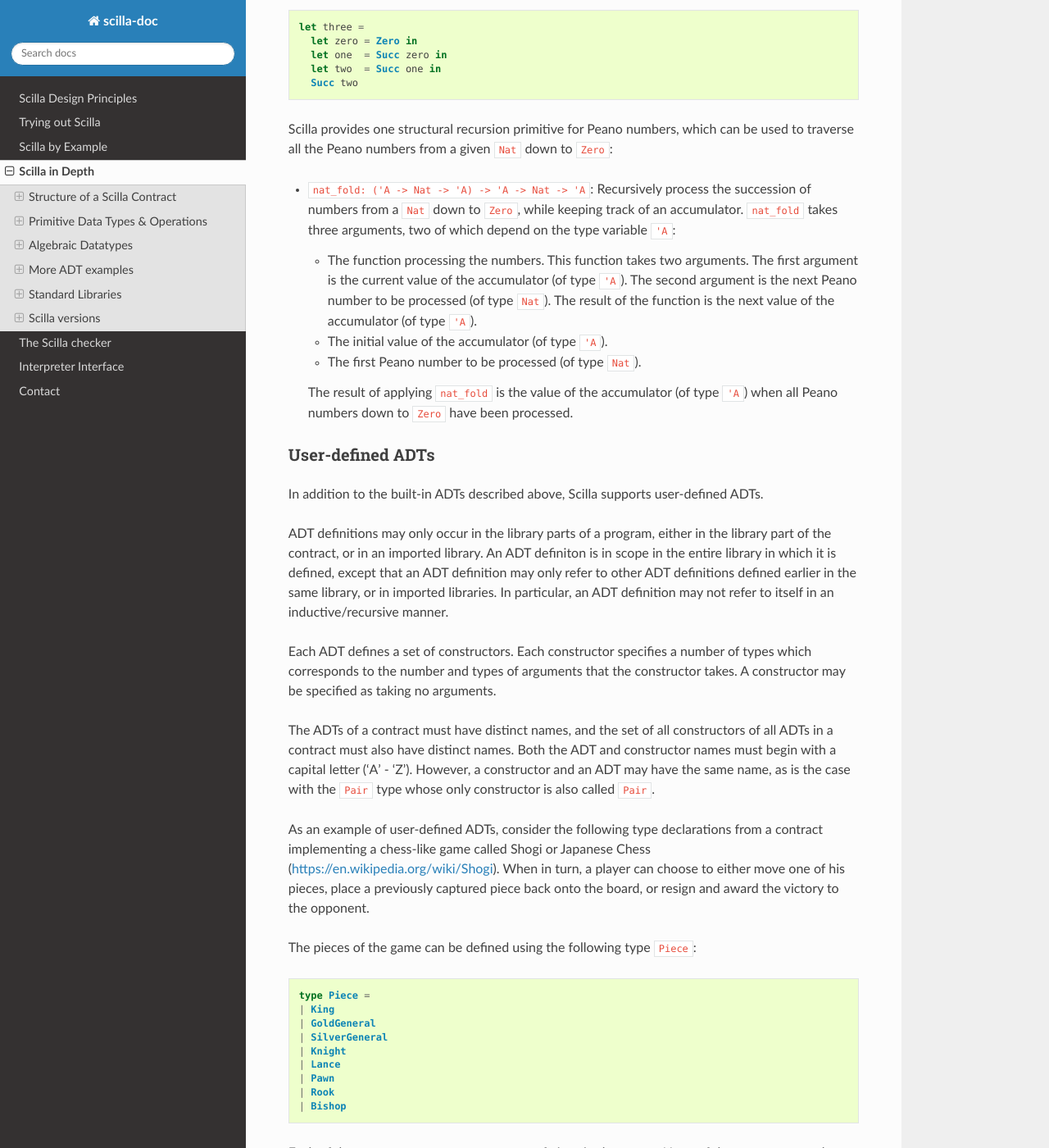
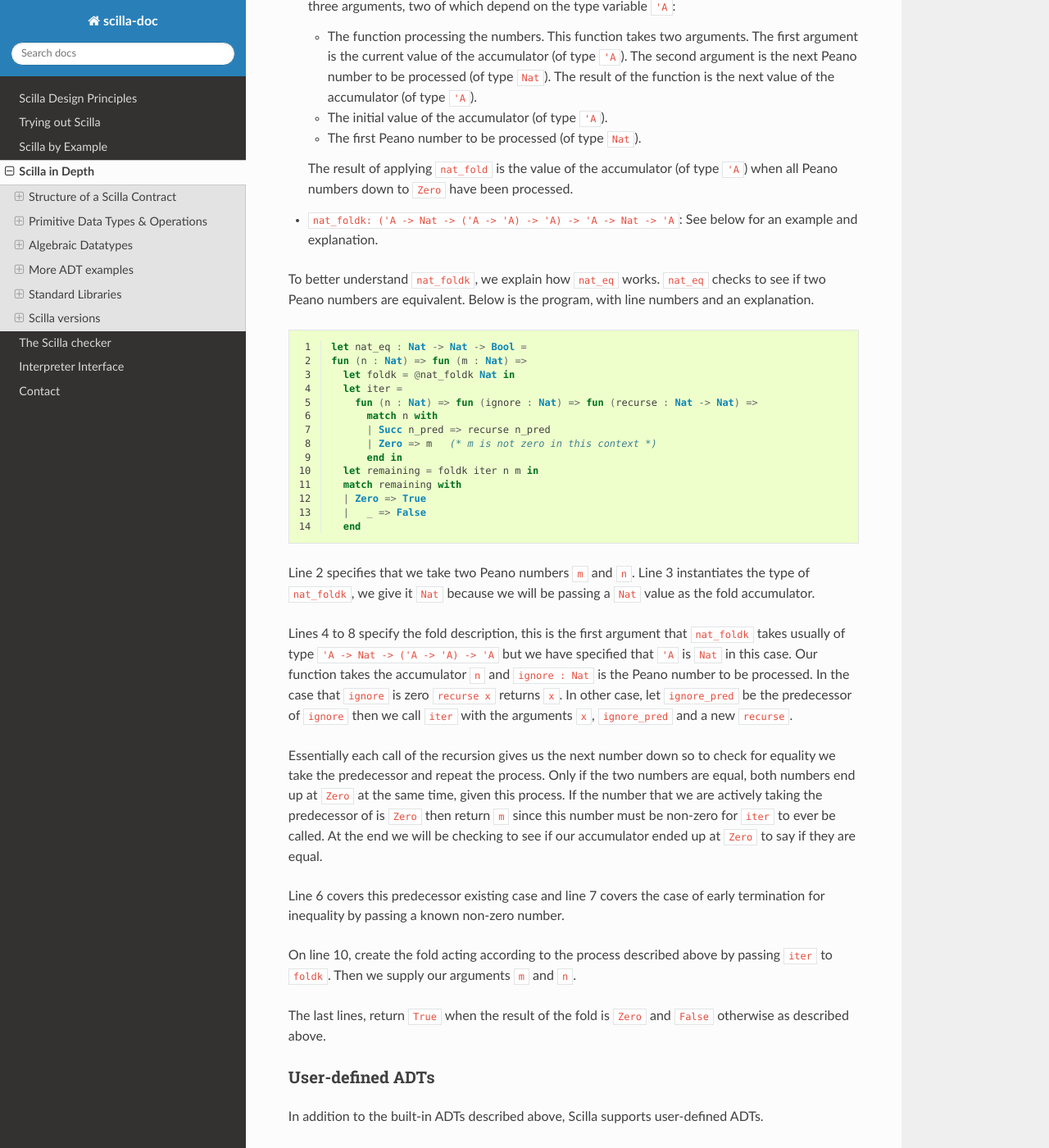
Before and after one commit to Zilliqa/scilla-docs, a Sphinx documentation site: the page built from docs/source/scilla-in-depth.rst, in a window 1280 px wide and 1400 px high, scrolled down 19225 px. Shown: the whole window at 82% size. Built offline with Sphinx 7.4.7 and the Read the Docs theme 2.0.0, drawn with Linux system fonts in a browser that asks for light colours; some of the changed text lies outside the part shown.

Commit message:
Document nat_fold_k with example

```diff
--- a/docs/source/scilla-in-depth.rst
+++ b/docs/source/scilla-in-depth.rst
@@ -941,27 +941,7 @@ can be used to traverse all the elements of any list:
   ``list_foldl``.
 
 - ``list_foldk: ('B -> 'A -> ('B -> 'B) -> 'B) -> 'B -> (List 'A) -> 'B`` :
-  Recursively process the elements in a list according to a *fold
-  description*, while keeping track of an *accumulator*.
-  ``list_foldk`` takes three arguments, which all
-  depend on the two type variables ``'A`` and ``'B``:
-
-  - The function ``c`` describing the fold step. This function takes three
-    arguments. The first argument is the current value of the
-    accumulator (of type ``'B``). The second argument is the next list
-    element to be processed (of type ``'A``). The third argument is
-    the recursive call (of type ``'B -> 'B``). The result of the
-    function is the next value of the accumulator (of type ``'B``).
-
-  - The initial value of the accumulator ``z`` (of type ``'B``).
-
-  - The list of elements to be processed (of type ``List 'A``).
-
-  In the case of a non-empty last argument with head ``x`` and tail ``xs``
-  we apply to ``c`` the arguments ``z``, ``x`` and
-  ``λk. list_foldk c k xs``. For an empty last argument we return ``z``,
-  the accumulator.
-
+  See the example list_find_.
 
 .. note::
 
@@ -1112,7 +1092,7 @@ to the integer 3:
     let two  = Succ one in
     Succ two
 
-Scilla provides one structural recursion primitive for Peano numbers,
+Scilla provides two structural recursion primitives for Peano numbers,
 which can be used to traverse all the Peano numbers from a given
 ``Nat`` down to ``Zero``:
 
@@ -1135,7 +1115,63 @@ which can be used to traverse all the Peano numbers from a given
   (of type ``'A``) when all Peano numbers down to ``Zero`` have been
   processed.
 
-
+- ``nat_foldk: ('A -> Nat -> ('A -> 'A) -> 'A) -> 'A -> Nat -> 'A``:
+  See below for an example and explanation.
+
+To better understand ``nat_foldk``, we explain how ``nat_eq`` works.
+``nat_eq`` checks to see if two Peano numbers are equivalent. Below
+is the program, with line numbers and an explanation.
+
+.. code-block:: ocaml
+  :linenos:
+
+  let nat_eq : Nat -> Nat -> Bool =
+  fun (n : Nat) => fun (m : Nat) =>
+    let foldk = @nat_foldk Nat in
+    let iter =
+      fun (n : Nat) => fun (ignore : Nat) => fun (recurse : Nat -> Nat) =>
+        match n with
+        | Succ n_pred => recurse n_pred
+        | Zero => m   (* m is not zero in this context *)
+        end in
+    let remaining = foldk iter n m in
+    match remaining with
+    | Zero => True
+    |   _ => False
+    end
+
+Line 2 specifies that we take two Peano numbers ``m`` and ``n``.
+Line 3 instantiates the type of ``nat_foldk``, we give it ``Nat``
+because we will be passing a ``Nat`` value as the fold accumulator.
+
+Lines 4 to 8 specify the fold description, this is the first argument
+that ``nat_foldk`` takes usually of type ``'A -> Nat -> ('A -> 'A) -> 'A``
+but we have specified that ``'A`` is ``Nat`` in this case. Our function
+takes the accumulator ``n`` and ``ignore : Nat`` is the Peano number to
+be processed. In the case that ``ignore`` is zero ``recurse x`` returns
+``x``. In other case, let ``ignore_pred`` be the predecessor of ``ignore``
+then we call ``iter`` with the arguments ``x``, ``ignore_pred`` and
+a new ``recurse``.
+
+Essentially each call of the recursion gives us the next number down
+so to check for equality we take the predecessor and repeat the process.
+Only if the two numbers are equal, both numbers end up at
+``Zero`` at the same time, given this process. If the number that
+we are actively taking the predecessor of is ``Zero`` then return
+``m`` since this number must be non-zero for ``iter`` to ever be
+called. At the end we will be checking to see if our accumulator
+ended up at ``Zero`` to say if they are equal.
+
+Line 6 covers this predecessor existing case and line 7 covers
+the case of early termination for inequality by passing a known
+non-zero number.
+
+On line 10, create the fold acting according to the process described
+above by passing ``iter`` to ``foldk``. Then we supply our arguments
+``m`` and ``n``.
+
+The last lines, return ``True`` when the result of the fold is ``Zero``
+and ``False`` otherwise as described above.
 
 User-defined ADTs
 *****************
@@ -1450,7 +1486,7 @@ the first list being of type ``List 'A`` and the second list of type
 ``list_zip_with`` in the case of a longer list of the two effectively
 truncates the longer list so they are of equal length.
 
-The following code shows the implementation of ``list_zip_with`` and the
+The following code shows an implementation of ``list_zip_with`` and the
 more specific version as an example.
 
 .. code-block:: OCaml
@@ -1930,6 +1966,12 @@ NatUtils
   is ``None``. If the current number is ``Succ x``, then the result is
   ``Some x``.
 
+- ``nat_fold_while : ('T -> Nat -> Option 'T) -> 'T -> Nat -> 'T``:
+  Takes arguments ``f : 'T -> Nat -> Option 'T``, ``z : `T`` and
+  ``m : Nat``. This is ``nat_fold`` with early termination. Continues
+  recursing so long as ``f`` returns ``Some y`` with new accumulator
+  ``y``. Once ``f`` returns ``None``, the recursion terminates.
+
 - ``is_some_zero : Nat -> Bool``: Zero check for Peano numbers.
 
 - ``nat_eq : Nat -> Nat -> Bool``: Equality check specialised for the
```
